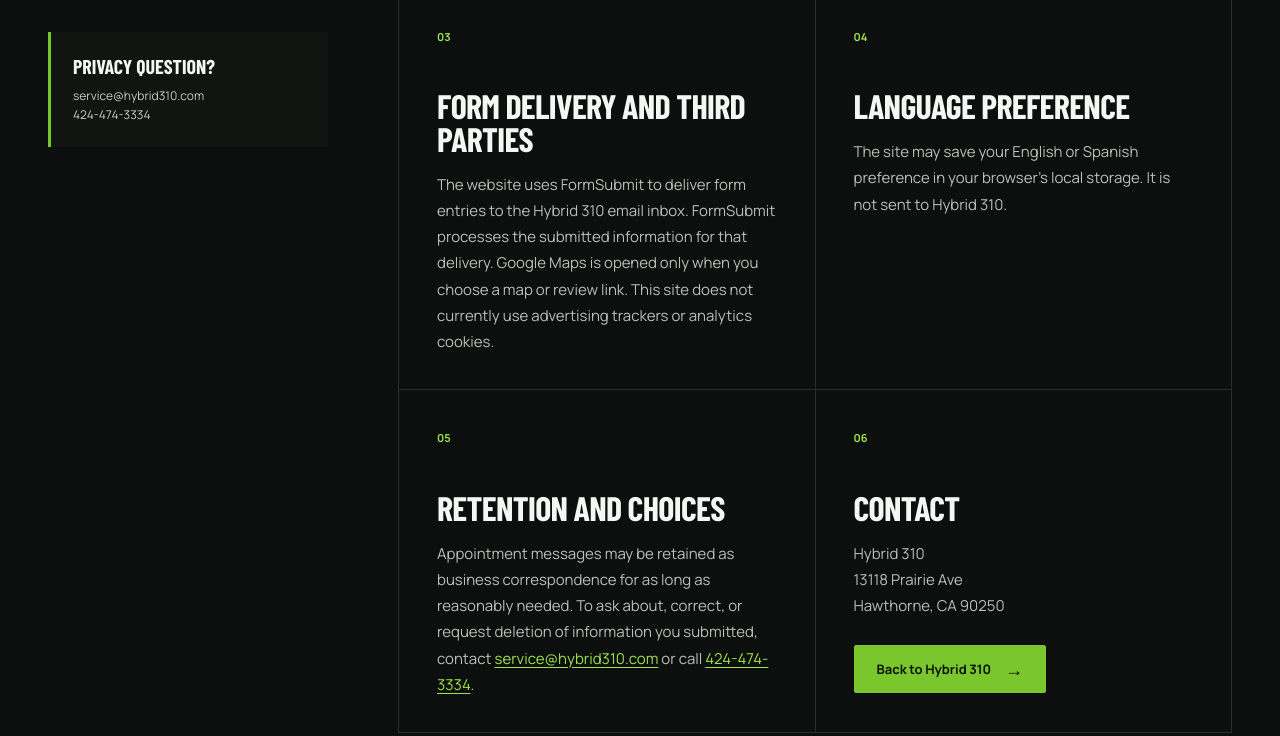
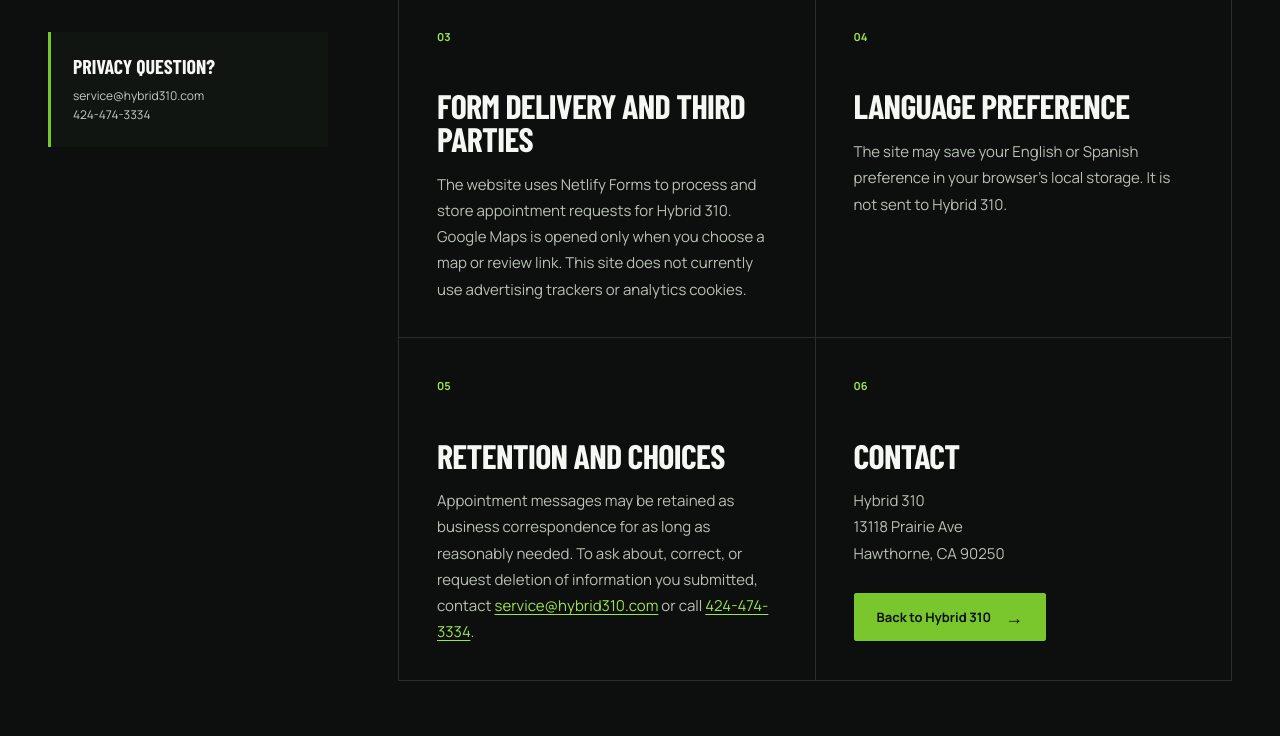
Before and after one commit to jonaxgarc/hybrid-310, a website built with Vite: page privacy.html in a window 1280 px wide. Shown: the part 1036-1772 px from the top of the page. Built offline with nearby package versions, Linux system fonts and the light colour scheme; a web font is replaced by a local one.

Commit message:
Route appointment requests through Netlify Forms

```diff
--- a/privacy.html
+++ b/privacy.html
@@ -72,7 +72,7 @@
         <article id="third-parties">
           <span>03</span>
           <h2>Form delivery and third parties</h2>
-          <p>The website uses FormSubmit to deliver form entries to the Hybrid 310 email inbox. FormSubmit processes the submitted information for that delivery. Google Maps is opened only when you choose a map or review link. This site does not currently use advertising trackers or analytics cookies.</p>
+          <p>The website uses Netlify Forms to process and store appointment requests for Hybrid 310. Google Maps is opened only when you choose a map or review link. This site does not currently use advertising trackers or analytics cookies.</p>
         </article>
         <article id="language">
           <span>04</span>
--- a/privacy.js
+++ b/privacy.js
@@ -19,7 +19,7 @@
   'When you submit the appointment form, we may collect your name, phone number, email address, vehicle information, requested date, and the details you provide about your vehicle.': 'Cuando envías el formulario de cita, podemos recopilar tu nombre, número de teléfono, correo electrónico, información del vehículo, fecha solicitada y los detalles que proporciones sobre tu vehículo.',
   'Hybrid 310 uses this information to respond to your request, discuss your vehicle, and arrange service. Submitting the form does not confirm an appointment.': 'Hybrid 310 utiliza esta información para responder a tu solicitud, hablar sobre tu vehículo y coordinar el servicio. Enviar el formulario no confirma una cita.',
   'Form delivery and third parties': 'Envío del formulario y terceros',
-  'The website uses FormSubmit to deliver form entries to the Hybrid 310 email inbox. FormSubmit processes the submitted information for that delivery. Google Maps is opened only when you choose a map or review link. This site does not currently use advertising trackers or analytics cookies.': 'El sitio utiliza FormSubmit para enviar los formularios al correo electrónico de Hybrid 310. FormSubmit procesa la información enviada para realizar esa entrega. Google Maps solo se abre cuando eliges un enlace de mapa o reseñas. Actualmente, este sitio no utiliza rastreadores publicitarios ni cookies de análisis.',
+  'The website uses Netlify Forms to process and store appointment requests for Hybrid 310. Google Maps is opened only when you choose a map or review link. This site does not currently use advertising trackers or analytics cookies.': 'El sitio utiliza Netlify Forms para procesar y almacenar las solicitudes de cita de Hybrid 310. Google Maps solo se abre cuando eliges un enlace de mapa o reseñas. Actualmente, este sitio no utiliza rastreadores publicitarios ni cookies de análisis.',
   'The site may save your English or Spanish preference in your browser’s local storage. It is not sent to Hybrid 310.': 'El sitio puede guardar tu preferencia de inglés o español en el almacenamiento local de tu navegador. Esta preferencia no se envía a Hybrid 310.',
   'Appointment messages may be retained as business correspondence for as long as reasonably needed. To ask about, correct, or request deletion of information you submitted, contact': 'Los mensajes de citas pueden conservarse como correspondencia comercial durante el tiempo razonablemente necesario. Para consultar, corregir o solicitar la eliminación de la información enviada, escribe a',
   'or call': 'o llama al',
```
Also changed, not shown: es/index.html (+1 -1 lines), es/privacidad.html (+1 -1 lines), index.html (+1 -1 lines).
